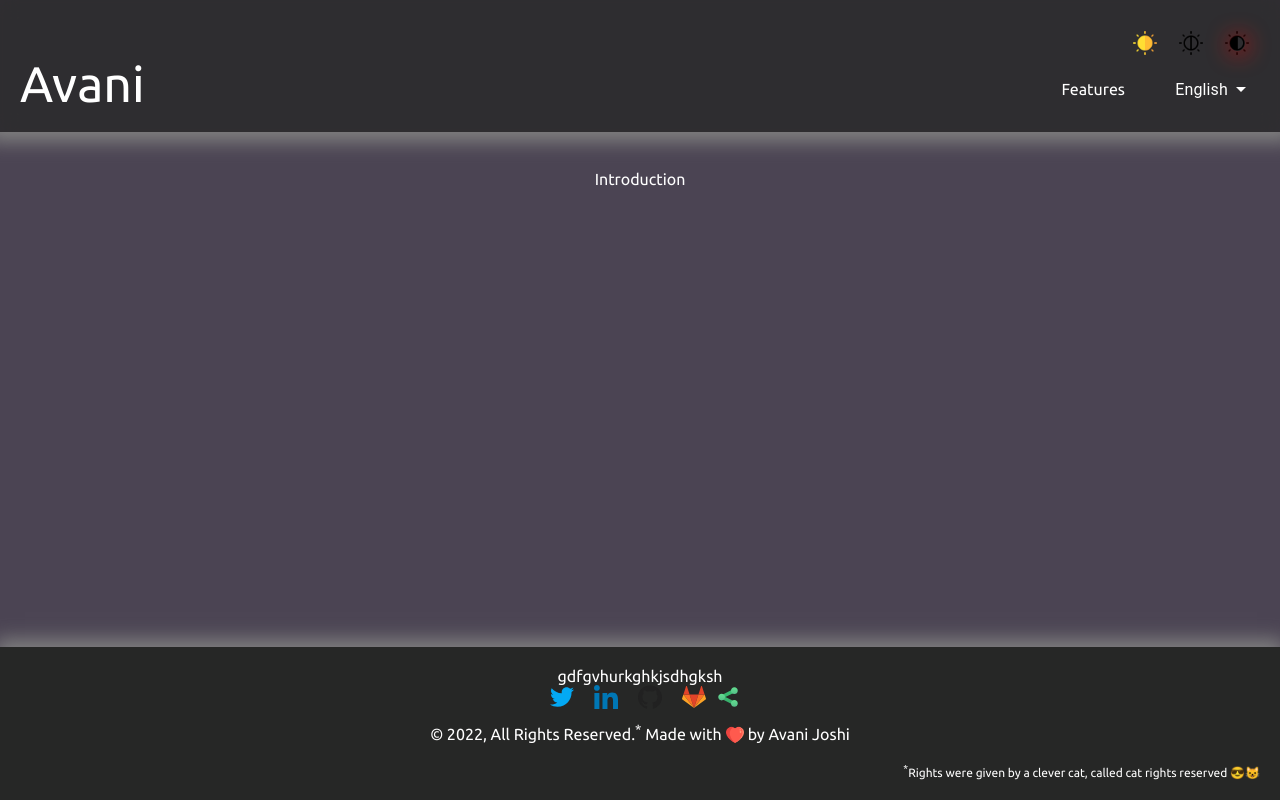
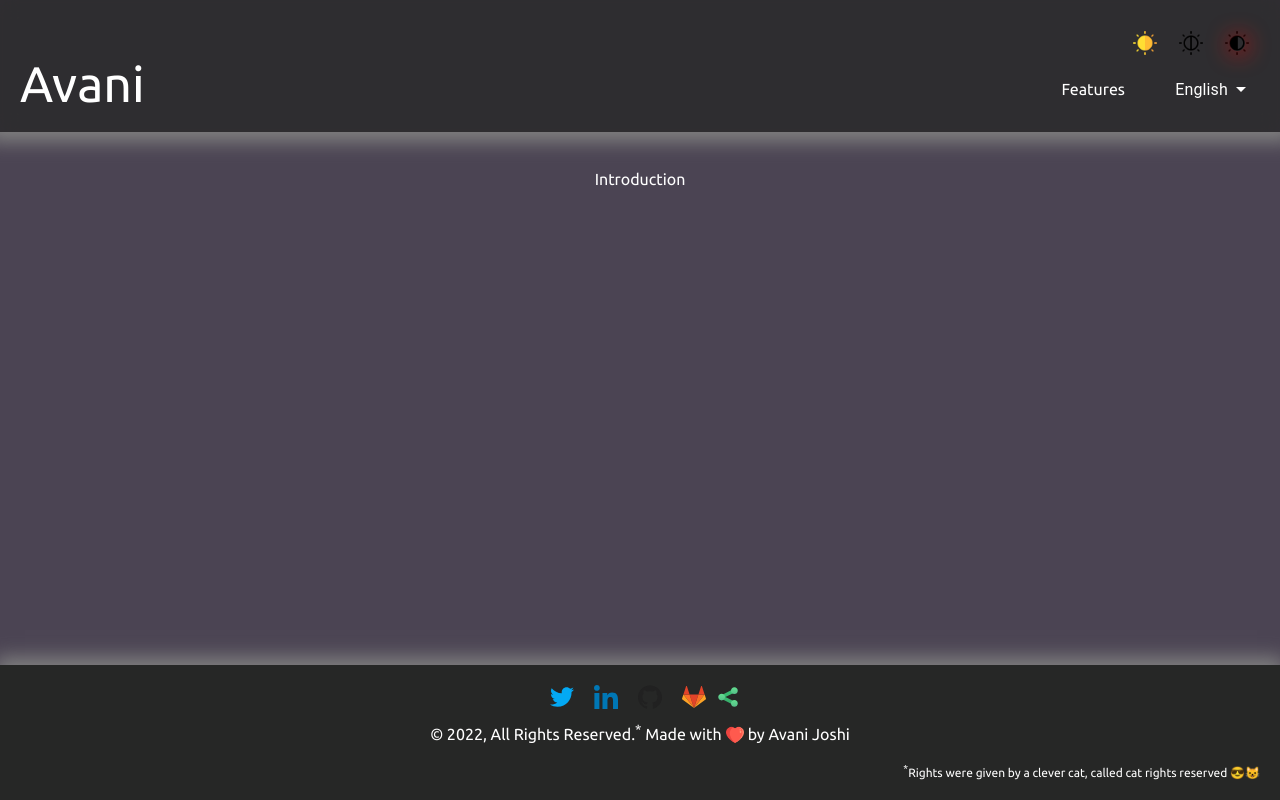
Before and after one commit to avaniklsjoshi/frontend-joshi, a React (Create React App) app: page / in a window 1280 px wide. Built offline with nearby package versions, Linux system fonts and the light colour scheme.

Commit message:
frontend-joshi: misc stuff

```diff
--- a/src/Components/Footer/footer.tsx
+++ b/src/Components/Footer/footer.tsx
@@ -12,7 +12,6 @@ export default function Footer() {
     <SC.FooterContainer>
       <div className="footer-container">
         {/* <DownloadPortfolio ji/> */}
-        gdfgvhurkghkjsdhgksh
         <Social />
         <p className="copyright">
           {t("copyrightText1")}
```
Also changed, not shown: referMe.txt, 1 other file (tests, documents, lock files or other folders).
